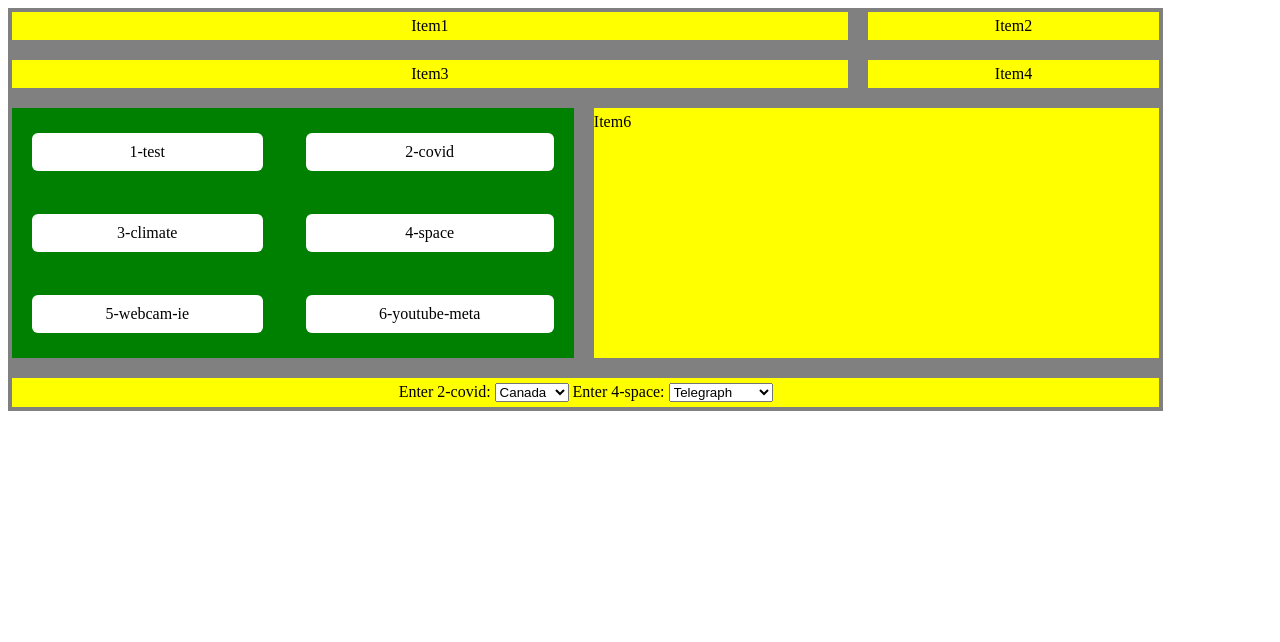
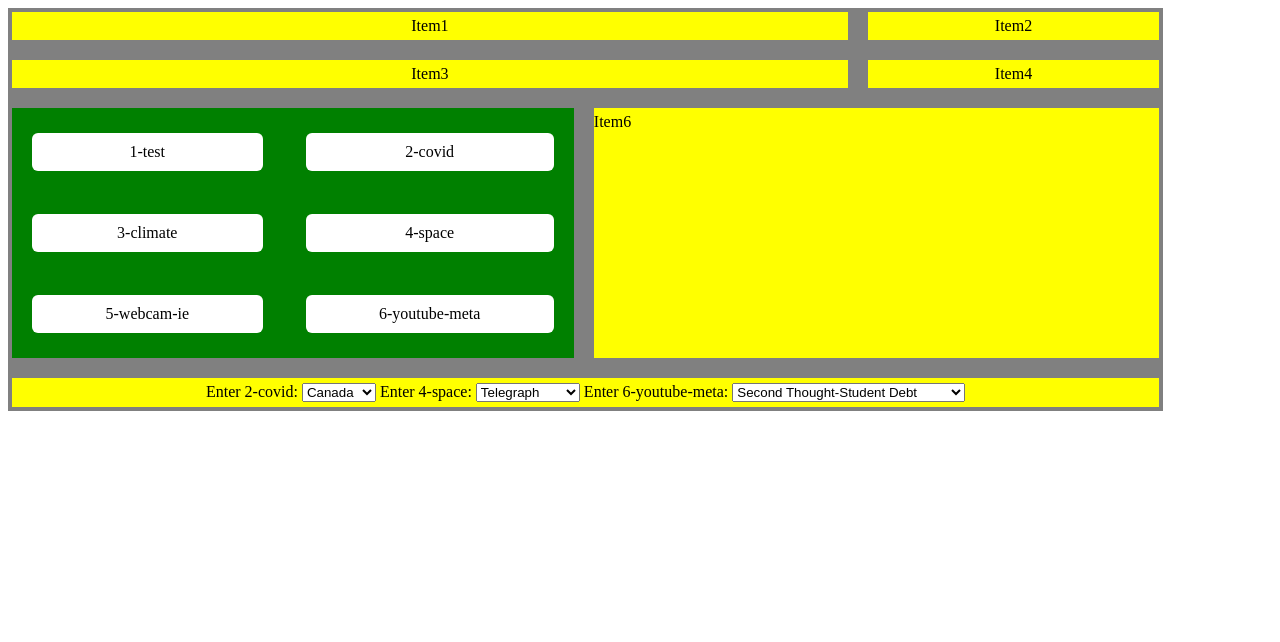
Before and after one commit to RaymondByczko/AlwaysRestPHP, a PHP site: page / in a window 1280 px wide. Shown: the top 642 px of the page. Run offline with PHP 8.4, Linux system fonts and the light colour scheme.

Commit message:
Enhanced youtube REST.

```diff
--- a/curlRestCalls.php
+++ b/curlRestCalls.php
@@ -96,12 +96,12 @@ if ($err) {
 }
 }
 
-function youtube(){
+function youtube($idVideo){
 
 $curl = curl_init();
 $ra = $_ENV['ra'];
 curl_setopt_array($curl, [
-	CURLOPT_URL => "https://youtube138.p.rapidapi.com/video/details/?id=zj9DWwznF1Q&hl=en&gl=US",
+	CURLOPT_URL => "https://youtube138.p.rapidapi.com/video/details/?id=".$idVideo."&hl=en&gl=US",
 	CURLOPT_RETURNTRANSFER => true,
 	CURLOPT_FOLLOWLOCATION => true,
 	CURLOPT_ENCODING => "",
--- a/index.php
+++ b/index.php
@@ -46,6 +46,12 @@
 				<option value="sun">The Sun</option>
 				<option value ="all">All sources</option>
 			</select>
+			<label for="youtube">Enter 6-youtube-meta:</label>
+			<select name="youtube" id="id_youtube">
+				<option value="zj9DWwznF1Q">Second Thought-Student Debt</option>
+				<option value="QWRRnzqRxY8">Democracy at Work-Unemployment</option>
+
+			</select>
 		</div>
 	</div>
 	<script type="module" defer>
@@ -68,7 +74,8 @@
 							testWebcamIE2('id_item6');
 						}
 						function youtube(){
-							testYoutubeMeta2('zj9DWwznF1Q','id_item6');
+							let idYoutube = document.querySelector('#id_youtube').value;
+							testYoutubeMeta2(idYoutube,'id_item6');
 						}
             document.querySelector('#id_btn1').addEventListener("click", ()=>{outputConsole("btn1 called")});
             document.querySelector('#id_btn2').addEventListener("click", ()=>{covid();});
```
